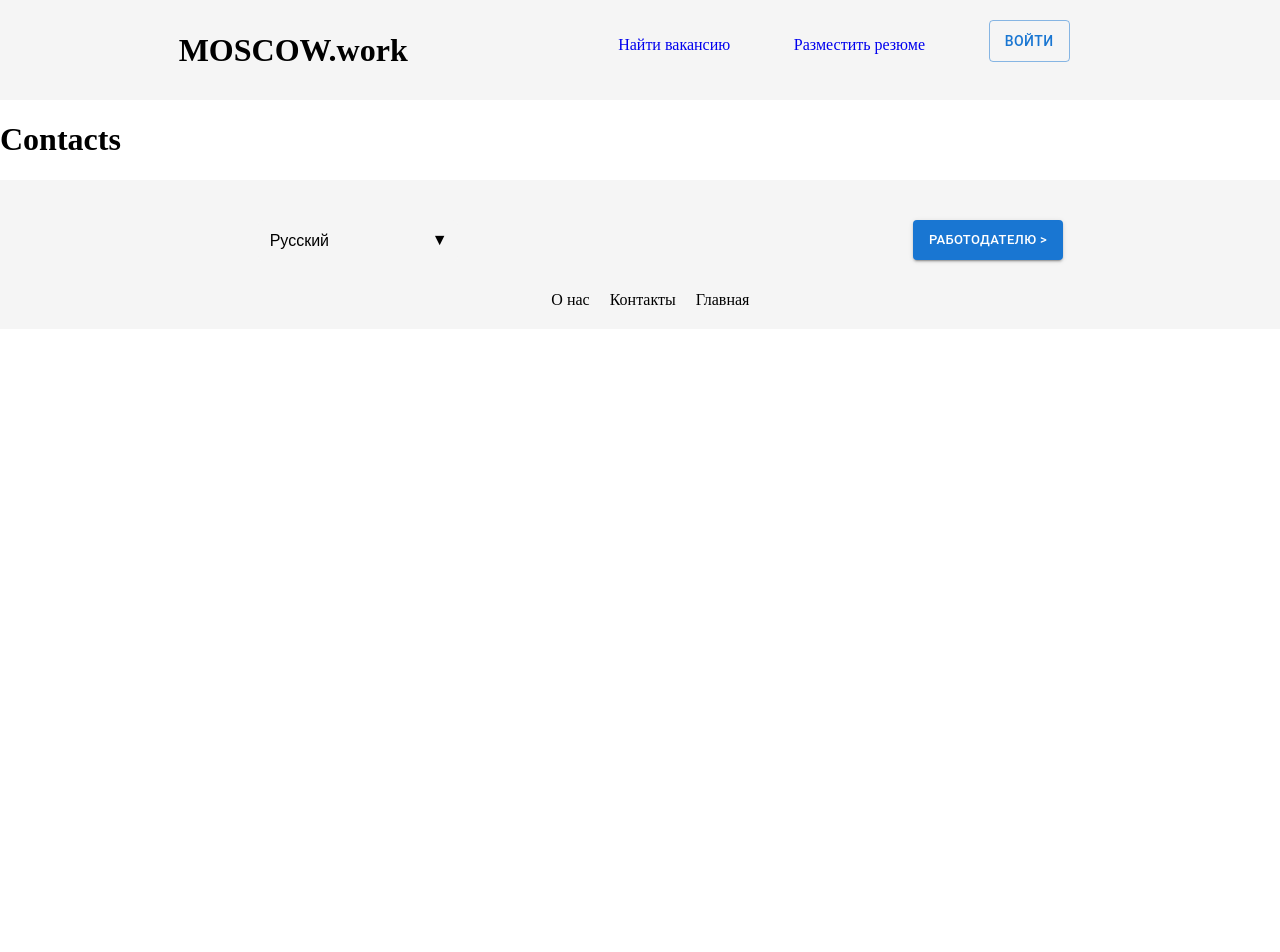
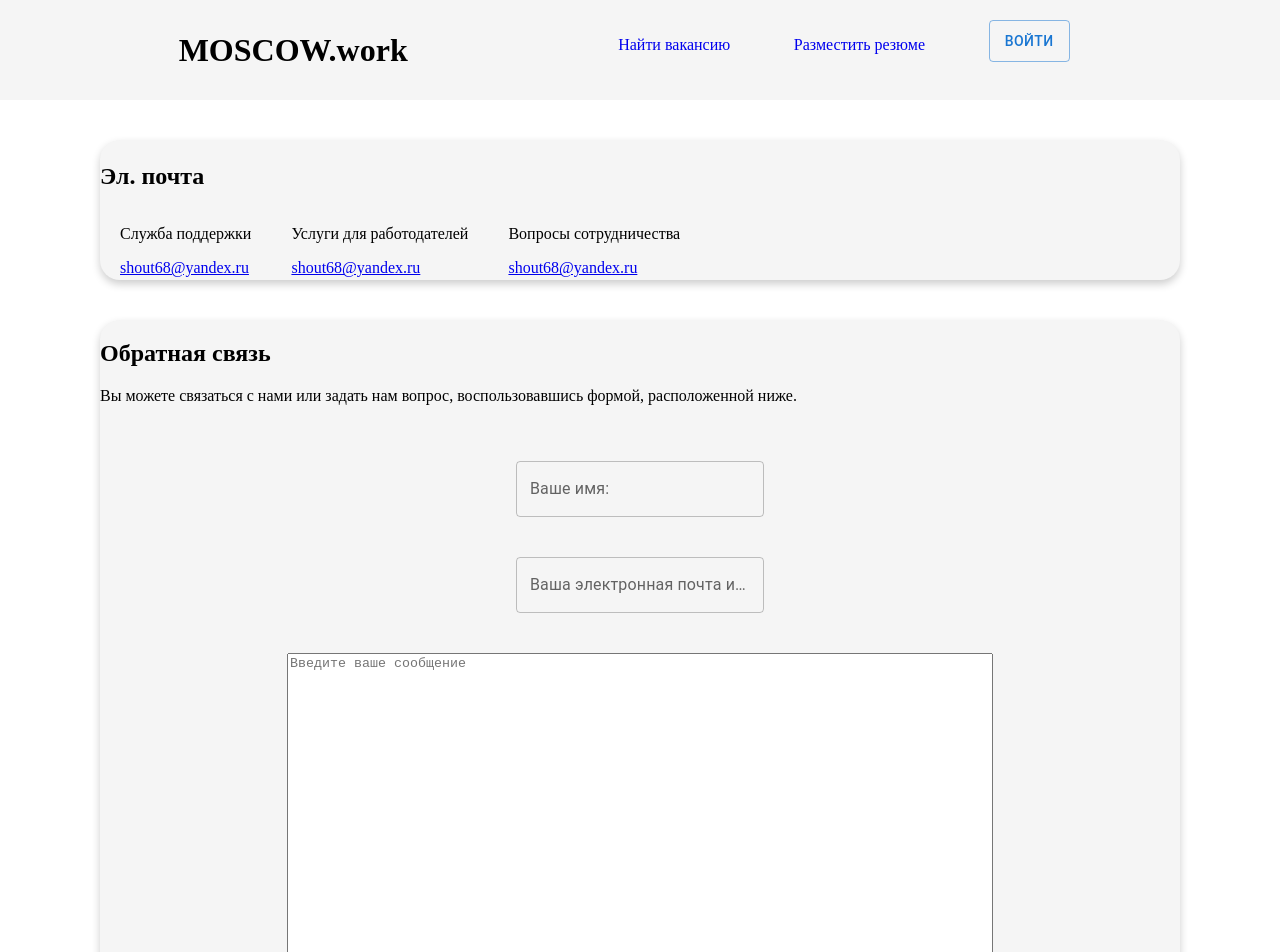
Before and after one commit to Test-Project777/moscowWork, a React (Vite) app: page /contact in a window 1280 px wide. Shown: the top 952 px of the page. Before the commit the page ends 800 px from the top, so only its background shows below. Built offline with nearby package versions, Linux system fonts and the light colour scheme.

Commit message:
contactPage

```diff
--- a/src/page/Contact/Contact.tsx
+++ b/src/page/Contact/Contact.tsx
@@ -1,9 +1,13 @@
-import React from 'react'
+import React from 'react';
+import Email from './ui/Email';
+import './style.css';
+import FeedBackForm from './ui/FeedBackForm';
 
-export default function Contact():JSX.Element {
+export default function Contact(): JSX.Element {
   return (
-    <div>
-      <h1>Contacts</h1>
+    <div className="boxContact">
+      <Email />
+      <FeedBackForm />
     </div>
-  )
+  );
 }
--- /dev/null
+++ b/src/page/Contact/style.css
@@ -0,0 +1,6 @@
+.boxContact {
+  display: flex;
+  justify-content: center;
+  flex-direction: column;
+  align-items: center;
+}
--- /dev/null
+++ b/src/page/Contact/ui/Email.tsx
@@ -0,0 +1,24 @@
+import React from 'react';
+import './uiStyle.css';
+
+export default function Email(): JSX.Element {
+  return (
+    <div className='boxEmail'>
+      <h2>Эл. почта</h2>
+      <div className='linkEmailBox'>
+        <div className="linkEmail">
+          <p>Служба поддержки</p>
+          <a href="mailto:shout68@yandex.ru">shout68@yandex.ru</a>
+        </div>
+        <div className="linkEmail">
+          <p>Услуги для работодателей</p>
+          <a href="mailto:shout68@yandex.ru">shout68@yandex.ru</a>
+        </div>
+        <div className="linkEmail">
+          <p>Вопросы сотрудничества</p>
+          <a href="mailto:shout68@yandex.ru">shout68@yandex.ru</a>
+        </div>
+      </div>
+    </div>
+  );
+}
--- /dev/null
+++ b/src/page/Contact/ui/FeedBackForm.tsx
@@ -0,0 +1,35 @@
+import React from 'react';
+import './uiStyle.css';
+import { Button, TextField, TextareaAutosize } from '@mui/material';
+
+export default function FeedBackForm(): JSX.Element {
+  return (
+    <div className="inputFormBox">
+      <h2>Обратная связь</h2>
+      <p>
+        Вы можете связаться с нами или задать нам вопрос, воспользовавшись формой, расположенной
+        ниже.
+      </p>
+      <div className="inputGroup">
+        <TextField
+          sx={{ marginTop: '40px' }}
+          id="outlined-basic"
+          label="Ваше имя:"
+          variant="outlined"
+        />
+        <TextField
+          sx={{ marginTop: '40px' }}
+          id="outlined-basic"
+          label="Ваша электронная почта или телефон:"
+          variant="outlined"
+        />
+        <TextareaAutosize
+          style={{ marginTop: '40px', height: '400px', width: '700px' }}
+          aria-label="empty textarea"
+          placeholder="Введите ваше сообщение"
+        />
+        <Button className='btnFeedBack' variant="contained">Отправить</Button>
+      </div>
+    </div>
+  );
+}
--- /dev/null
+++ b/src/page/Contact/ui/uiStyle.css
@@ -0,0 +1,35 @@
+.linkEmail {
+  position: relative;
+  min-height: 1px;
+  padding-left: 20px;
+  padding-right: 20px;
+}
+.boxEmail {
+  display: flex;
+  justify-content: center;
+  flex-direction: column;
+  width: 1080px;
+  height: 140px;
+  background-color: whitesmoke;
+  border-radius: 20px;
+  box-shadow: 0px 4px 8px rgba(0, 0, 0, 0.2);
+  margin-top: 40px;
+}
+.linkEmailBox {
+  display: flex;
+}
+.inputGroup {
+  display: flex;
+  align-items: center;
+  flex-direction: column;
+}
+.inputFormBox {
+  margin-top: 40px;
+  width: 1080px;
+  background-color: whitesmoke;
+  border-radius: 20px;
+  box-shadow: 0px 4px 8px rgba(0, 0, 0, 0.2);
+}
+.btnFeedBack {
+  margin-top: 50px;
+}
--- a/src/page/Main/style.css
+++ b/src/page/Main/style.css
@@ -30,7 +30,6 @@
   justify-content: center;
   align-items: center;
   flex-direction: column;
-
 }
 .searchButtonCompany,
 .searchButtonCategory {
@@ -38,6 +37,8 @@
   border-radius: 10px;
   width: 360px;
   height: 110px;
+  box-shadow: 0px 4px 8px rgba(0, 0, 0, 0.2);
+
   transition:
     box-shadow 0.3s,
     transform 0.3s; /* добавляем transition для плавных изменений */
```
